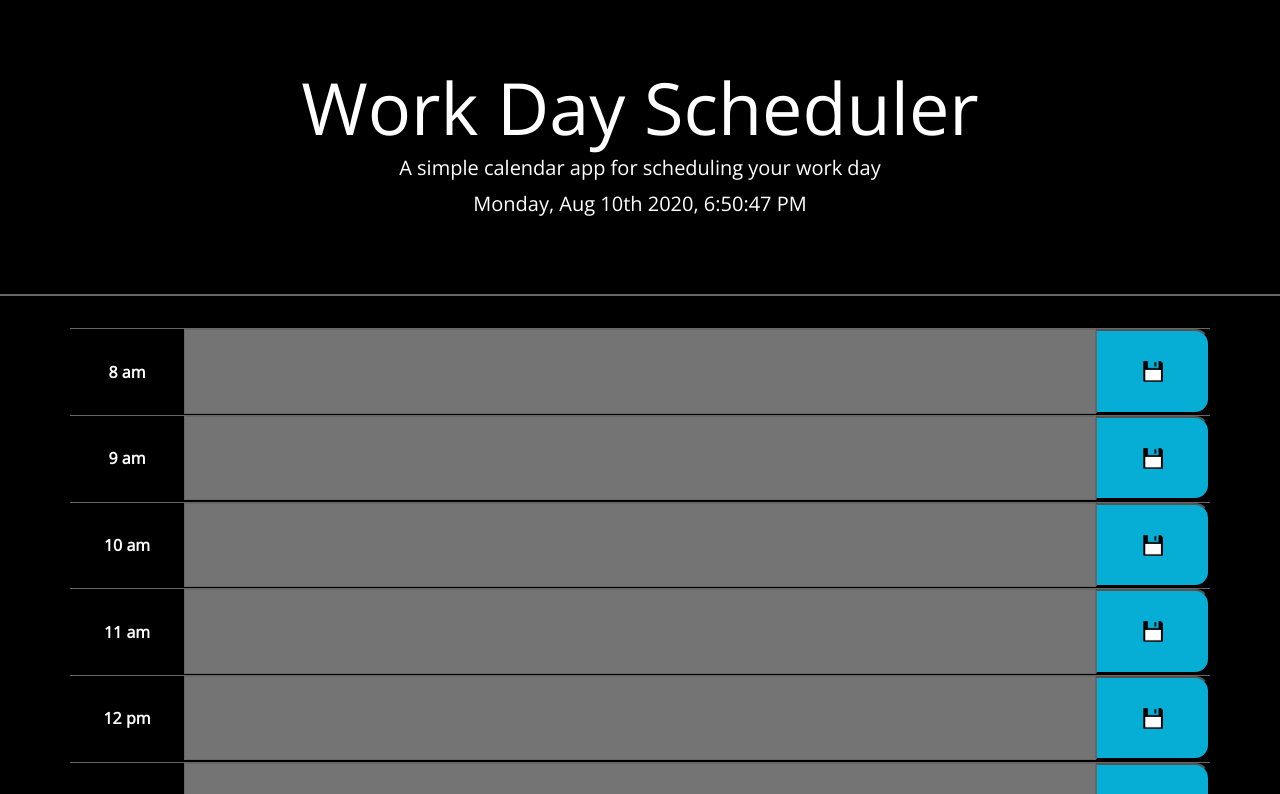
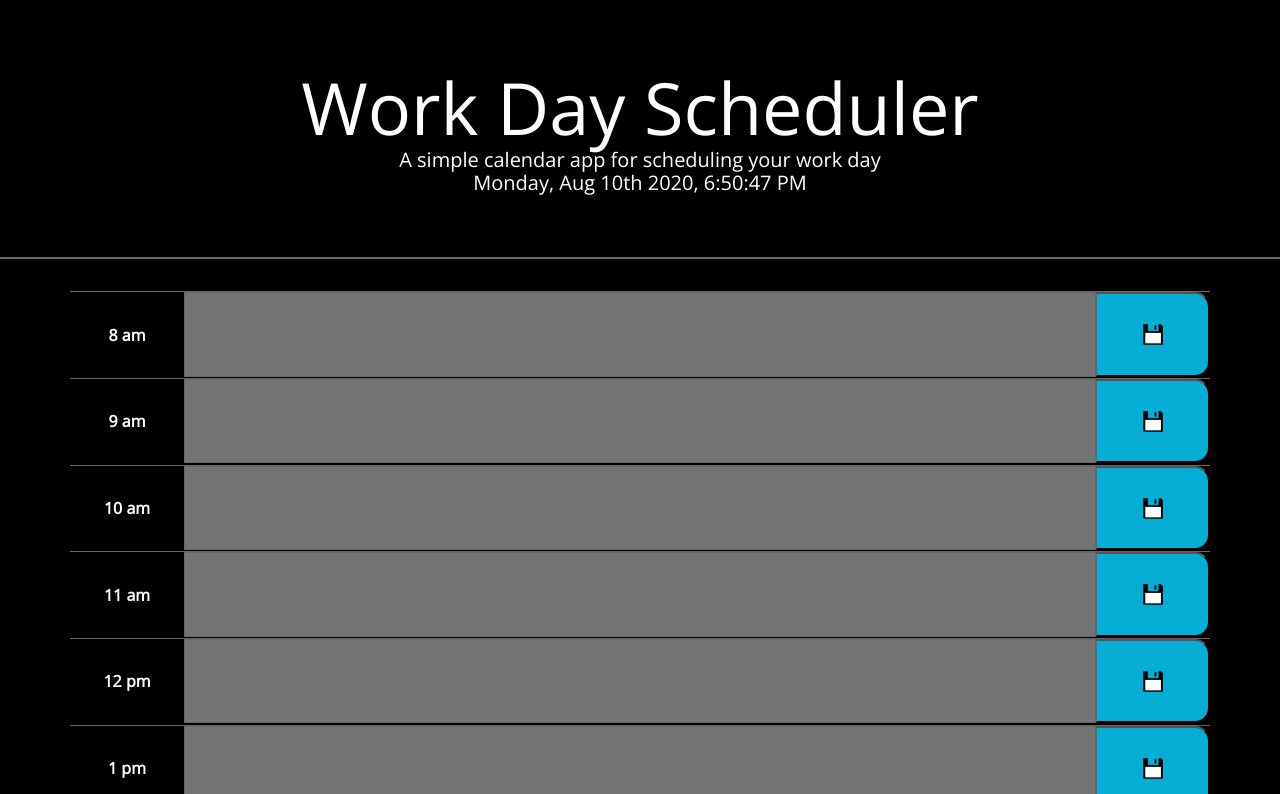
Before and after one commit to cperez525/work_day_scheduler, a plain HTML site: page index.html in a window 1280 px wide. Shown: the top 794 px of the page. Drawn offline with nearby package versions, Linux system fonts and the light colour scheme.

Commit message:
Added a reset and small styling changes

```diff
--- /dev/null
+++ b/Reference_code/reset.css
@@ -0,0 +1,48 @@
+/* http://meyerweb.com/eric/tools/css/reset/
+   v2.0 | 20110126
+   License: none (public domain)
+*/
+
+html, body, div, span, applet, object, iframe,
+h1, h2, h3, h4, h5, h6, p, blockquote, pre,
+a, abbr, acronym, address, big, cite, code,
+del, dfn, em, img, ins, kbd, q, s, samp,
+small, strike, strong, sub, sup, tt, var,
+b, u, i, center,
+dl, dt, dd, ol, ul, li,
+fieldset, form, label, legend,
+table, caption, tbody, tfoot, thead, tr, th, td,
+article, aside, canvas, details, embed,
+figure, figcaption, footer, header, hgroup,
+menu, nav, output, ruby, section, summary,
+time, mark, audio, video {
+	margin: 0;
+	padding: 0;
+	border: 0;
+	font-size: 100%;
+	font: inherit;
+	vertical-align: baseline;
+}
+/* HTML5 display-role reset for older browsers */
+article, aside, details, figcaption, figure,
+footer, header, hgroup, menu, nav, section {
+	display: block;
+}
+body {
+	line-height: 1;
+}
+ol, ul {
+	list-style: none;
+}
+blockquote, q {
+	quotes: none;
+}
+blockquote:before, blockquote:after,
+q:before, q:after {
+	content: '';
+	content: none;
+}
+table {
+	border-collapse: collapse;
+	border-spacing: 0;
+}
--- a/Reference_code/script.js
+++ b/Reference_code/script.js
@@ -4,9 +4,14 @@
 // Setting the current weekday for storage
 var currentDay = moment().format('dddd')
 
+var currentDtTime = $("<p>").addClass("headerTxt")
+$("#currentDay").append(currentDtTime)
+
 // Writes current weekday, date, and time to page
 function renderTime() {
-    $("#currentDay").text(moment().format('dddd, MMM Do YYYY, LTS'))
+
+    currentDtTime.text(moment().format('dddd, MMM Do YYYY, LTS'))
+    $("#currentDay").append(currentDtTime)
 }
 renderTime()
 
--- a/Reference_code/style.css
+++ b/Reference_code/style.css
@@ -28,6 +28,10 @@
 
 .description{
   white-space: pre-wrap;
+}
+
+.headerTxt {
+  margin-top: 3px;
 }
 
 /* styling for area containing the text area where user will input */
--- a/index.html
+++ b/index.html
@@ -2,7 +2,7 @@
 <html lang="en">
   <head>
     <meta charset="UTF-8" />
-    <meta name="viewport" content="width=device-width, initial-scale=1.0" />
+    <meta name="viewport" content="width=device-width, initial-scale=1.0, viewport-fit=cover" />
     <meta http-equiv="X-UA-Compatible" content="ie=edge" />
     <link
       rel="stylesheet"
@@ -18,8 +18,10 @@
       href="https://fonts.googleapis.com/css?family=Open+Sans&display=swap"
       rel="stylesheet"
     />
+    <link rel="stylesheet" href="Reference_code/reset.css" />
     <link rel="stylesheet" href="Reference_code/style.css" />
     <title>Work Day Scheduler</title>
+    <link rel="icon" href="https://cdn4.iconfinder.com/data/icons/vectory-personnel-1/40/planner-512.png" />
   </head>
 
   <body>
```
